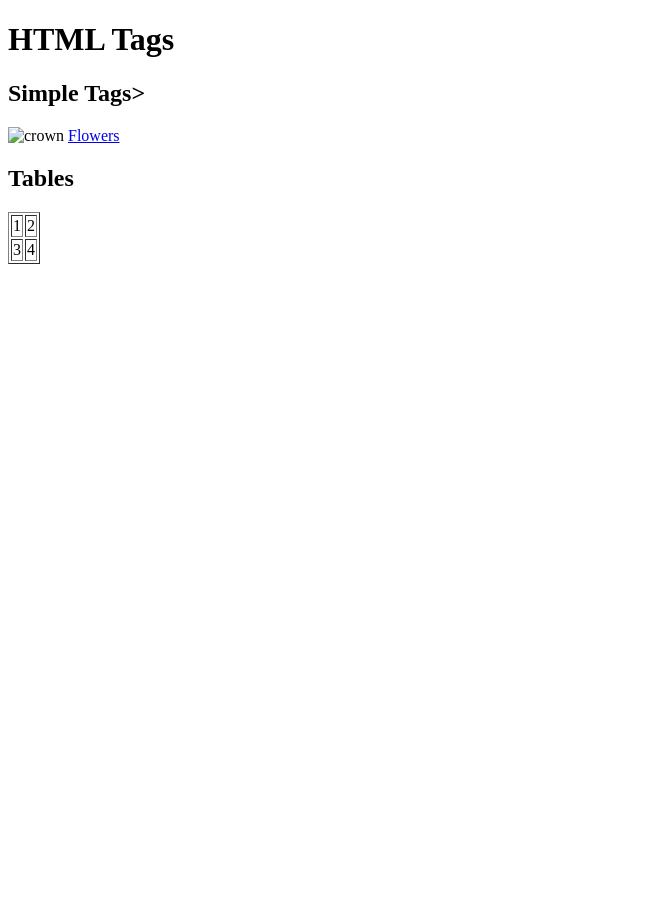
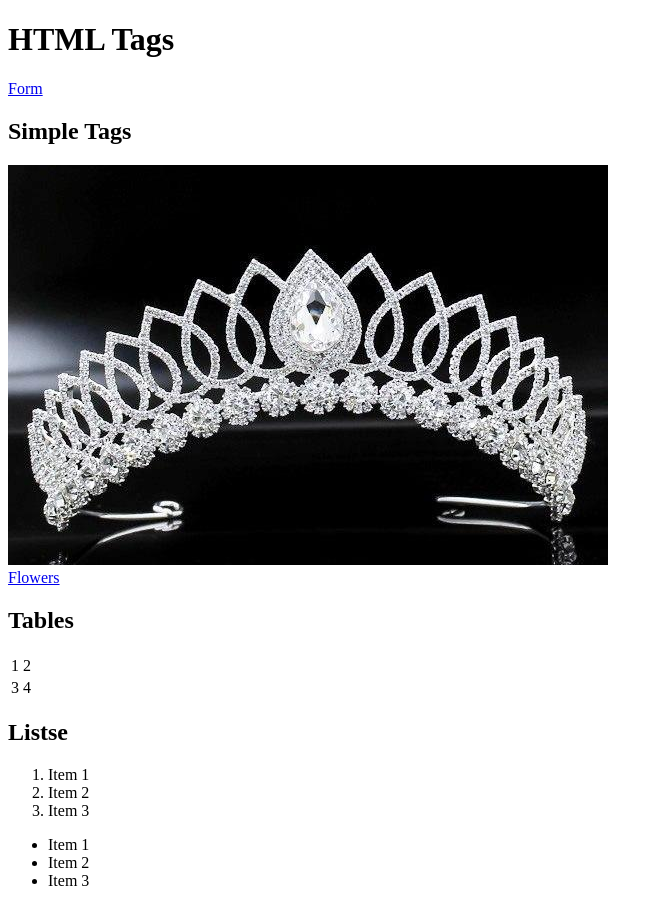
Before and after one commit to TanLes47/461-html, a plain HTML site: page index.html in a window 1280 px wide. Shown: the whole page, without its empty margins (0-663 px from the left). Before the commit the page ends 800 px from the top, so only its background shows below. Drawn offline with Linux system fonts and the light colour scheme.

Commit message:
Sample code

```diff
--- a/index.html
+++ b/index.html
@@ -9,31 +9,43 @@
 <body>
     <header>
         <h1>HTML Tags</h1>
+        <nav>
+            <a href="form.html">Form</a>
+        </nav>
     </header>
 
     <section>
-        <h2>Simple Tags></h2>
-
-        <img src="img/crown2.jpg" alt="crown">
-
+        <h2>Simple Tags</h2>
+        <img src="img/crown2.jpg" alt="crown" wight="300">
+        <br>
         <a href="https://kvitna.ua">Flowers</a>
     </section>
 
     <section>
         <h2>Tables</h2>
-
-        <table border="1">
-
+        <table>
             <tr>
                  <td>1</td><td>2</td>
             </tr>
             <tr>
                 <td>3</td><td>4</td>
             </tr>
+        </table>
+    </section>
+    <section>
+        <h2>Listse</h2>
+            <ol>
+                <li>Item 1</li>
+                <li>Item 2</li>
+                <li>Item 3</li>
+            </ol>
+            <ul>
+                <li>Item 1</li>
+                <li>Item 2</li>
+                <li>Item 3</li>
+            </ul>
+    </section>
 
-        </table>
-
-    </section>
 
 </body>
 </html>
```
Also changed, not shown: form.html (+32 -2 lines), img/crown2.jpg (renamed from .theia/img/crown2.jpg).
